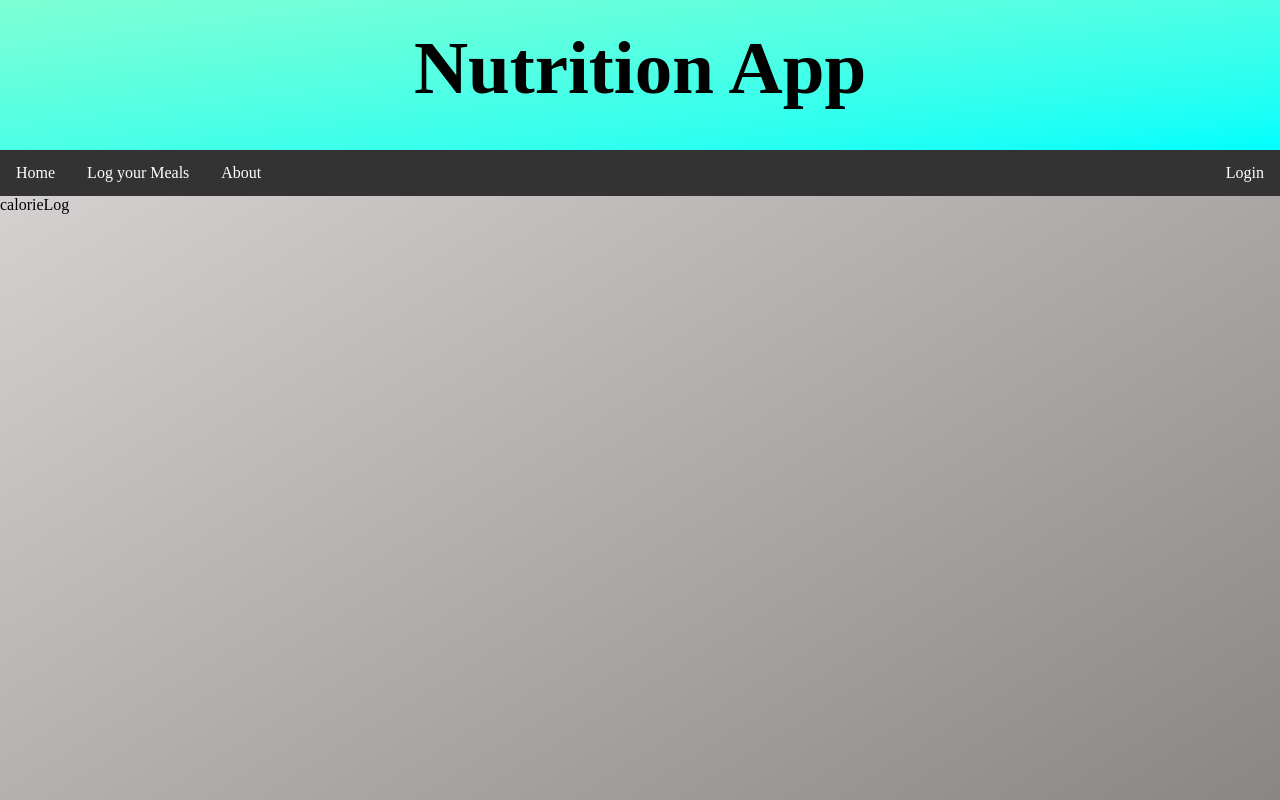
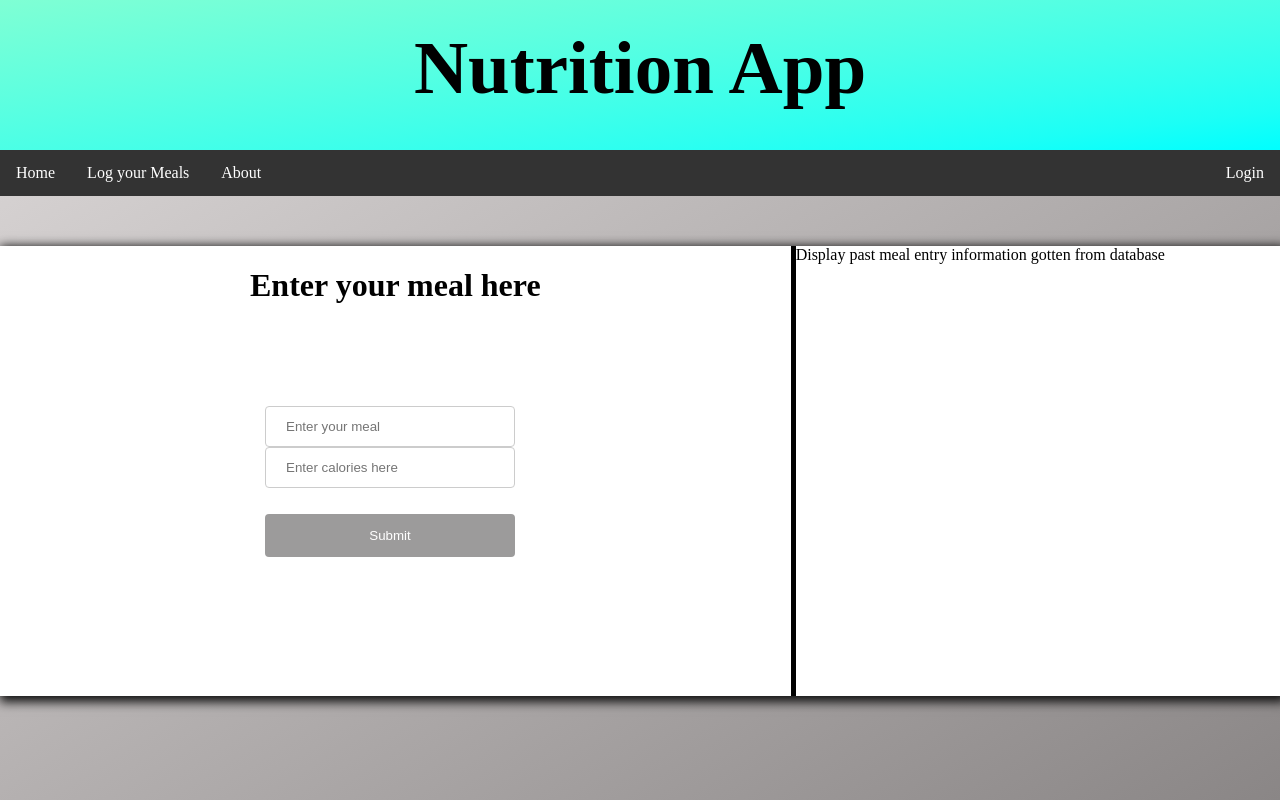
Before and after one commit to HarmanSihota/Nutrition-Website, a React (Create React App) app in the folder client/: page /calorieLog in a window 1280 px wide. Built offline with nearby package versions, Linux system fonts and the light colour scheme; no server answers.

Commit message:
Partially implemented calorie log page

```diff
--- a/client/src/About.css
+++ b/client/src/About.css
@@ -1,4 +1,4 @@
-.mainAboutBox {
+.mainBox {
   margin: auto;
   margin-top: 50px;
   margin-bottom: 50px;
@@ -8,7 +8,7 @@
   box-shadow: 3px 3px 10px 3px #111;
 }
 
-.aboutHeading {
+#aboutHeading {
   text-align: center;
   font-size: 45px;
 }
--- a/client/src/About.js
+++ b/client/src/About.js
@@ -22,8 +22,8 @@ function About() {
     return <Redirect to={redirect} />
   }
   return (
-    <div className="mainAboutBox">
-      <h1 className="aboutHeading">About This Site</h1>
+    <div className="mainBox">
+      <h1 id="aboutHeading">About This Site</h1>
     </div>
   );
 }
--- a/client/src/CalorieLog.css
+++ b/client/src/CalorieLog.css
@@ -0,0 +1,41 @@
+#calorieLogBox1 {
+  width: 100%;
+  display: flex;
+}
+
+#calorieInputMsg {
+ display: block;
+ text-align: center;
+ margin-right: 250px;
+ margin-left: 250px;
+}
+
+#inputPanel {
+  border-right: thick solid black;
+  margin: 0;
+}
+
+#resultsPanel {
+}
+
+#mealName {
+  position: relative;
+  width: 250px;
+  top: 80px;
+  left: 265px;
+}
+
+#calorieEntry {
+  position: relative;
+  width: 250px;
+  top: 80px;
+  left: 265px;
+}
+
+#mealButton {
+  position: relative;
+  width: 250px;
+  top: 80px;
+  left: 265px;
+  margin-left: 0;
+}
--- a/client/src/CalorieLog.js
+++ b/client/src/CalorieLog.js
@@ -1,9 +1,31 @@
-import { useState, useEffect } from "react";
+import { useState, useEffect, useImperativeHandle } from "react";
 import axios from "axios";
 import { Redirect } from "react-router-dom";
+import "./CalorieLog.css";
 
 function CalorieLog() {
   const [ redirect, setRedirect ] = useState(null);
+  const [ mealName, setMealName ] = useState("");
+  const [ calorieEntry, setCalorieEntry] = useState("");
+
+  function handleChange(event) {
+    const {name, value} = event.target;
+    if(name === "mealName") setMealName(value);
+    else if(name === "calorieEntry") setCalorieEntry(value);
+  }
+
+  async function handleSubmit() {
+    try {
+      let response = await axios.post("/mealEntry", {
+        mealName: mealName,
+        calorieEntry: calorieEntry
+      })
+
+      //check if response is success
+    } catch(error) {
+      throw error;
+    }
+  }
 
   async function checkToken() {
     let response = await axios.post("/checkAuth", {
@@ -23,7 +45,43 @@ function CalorieLog() {
 
   return (
     <div>
-      calorieLog
+      <div className="mainBox" id="calorieLogBox1">
+        <div id="inputPanel">
+          <h1 id="calorieInputMsg">Enter your meal here</h1>
+          <form>
+        <label>
+          <input
+            id="mealName"
+            placeholder="Enter your meal"
+            type="text"
+            name="mealName"
+            className="formInput"
+            value={mealName}
+            onChange={handleChange}
+          />
+        </label>
+        <br />
+
+        <label>
+          <input
+            id="calorieEntry"
+            placeholder="Enter calories here"
+            type="text"
+            name="calorieEntry"
+            className="formInput"
+            value={calorieEntry}
+            onChange={handleChange}
+          />
+        </label>
+        <br />
+        <br />
+      </form>
+      <button type="submit" className="formButton" id="mealButton" onClick={handleSubmit}>Submit</button>
+        </div>
+        <div id="resultsPanel">
+          Display past meal entry information gotten from database
+        </div>
+      </div>
     </div>
   );
 }
--- a/client/src/Home.css
+++ b/client/src/Home.css
@@ -40,6 +40,7 @@
 .middleHook {
   font-size: 18px;
   font-style: italic;
+  font-weight: bold;
 }
 
 #middleHook1 {
--- a/client/src/Login.css
+++ b/client/src/Login.css
@@ -11,7 +11,7 @@ p {
   color: black;
 }
 
-#loginMsg {
+.boxMsg {
   text-align: center;
 }
 
--- a/client/src/Login.js
+++ b/client/src/Login.js
@@ -60,7 +60,7 @@ function Login(props) {
 
   return (
     <div className="loginBox">
-      <h1 id="loginMsg">Please login below</h1>
+      <h1 className="boxMsg">Please login below</h1>
 
       <form>
         <label>
```
Also changed, not shown: 1 other file (tests, documents, lock files or other folders).
